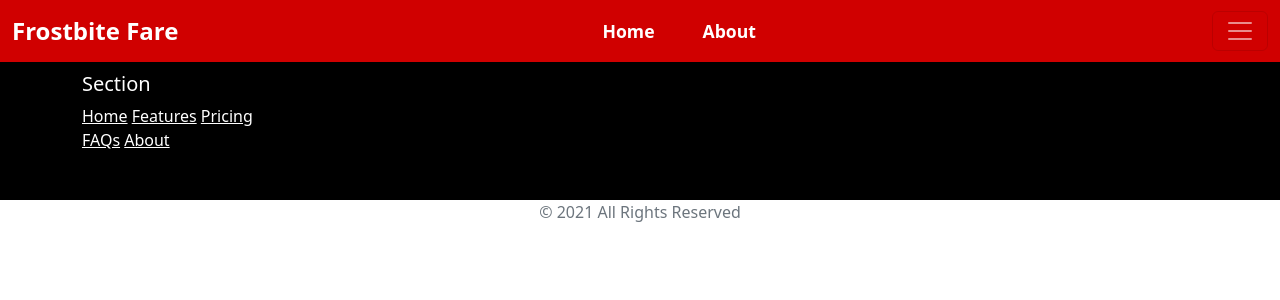
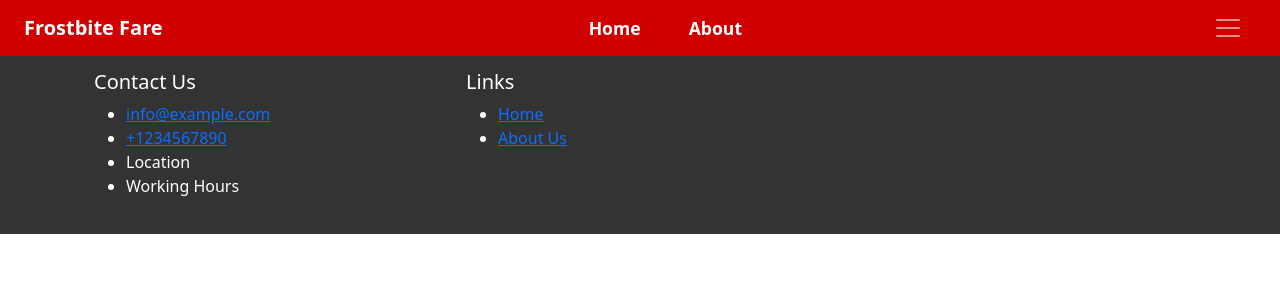
Before and after one commit to Amnecia/ProjectFinal_Kelompok1_EVGA, a Flask app: page / in a window 1280 px wide. Shown: the top 300 px of the page. Run offline with Flask 3, Linux system fonts and the light colour scheme; some libraries are stand-ins or nearby versions; some web fonts are replaced.

Commit message:
Fifth Changes

```diff
--- a/static/assets/mystyle.css
+++ b/static/assets/mystyle.css
@@ -80,11 +80,29 @@ body {
   background-color: black;
 }
 
-h5{
-
-}
-
 .nav-link-footer {
   background-color: transparent !important;
   color: white;
 }
+
+footer {
+  display: flex;
+  justify-content: space-around;
+  background-color: #333;
+  color: #fff;
+  padding: 20px;
+}
+
+.column {
+  width: 27%;
+}
+
+p {
+  font-size: 20px;
+  font-weight: bold;
+  margin-bottom: 10px;
+}
+
+footer{
+  margin-top: 50px;
+}
--- a/templates/footer.html
+++ b/templates/footer.html
@@ -4,30 +4,37 @@
     <meta charset="UTF-8">
     <meta name="viewport" content="width=device-width, initial-scale=1.0">
     <title>Document</title>
+    <link href="https://stackpath.bootstrapcdn.com/bootstrap/5.1.0/css/bootstrap.min.css" rel="stylesheet">
     <style>
-
-
+        /* Adjust position of container to the left */
+        .footer-container {
+            justify-content: flex-start !important; /* Align items to the start */
+        }
     </style>
 </head>
 <body>
-    <footer class="footer py-5 mt-4">
-        <div class="container">
-            <div class="row row-cols-5">
-                <div class="col">
-                    <h5 style="color:white;">Section</h5>
+  <footer>
+    <div class="container">
+      <div class="row">
+        <div class="col-md-4">
+          <h5>Contact Us</h5>
+          <ul>
+            <li><a href="mailto:info@example.com">info@example.com</a></li>
+            <li><a href="tel:+1234567890">+1234567890</a></li>
+            <li><div>Location</div></li>
+            <li><div>Working Hours</div></li>
+          </ul>
+        </div>
 
-                      <a href="#" class="nav-link-footer">Home</a></li>
-                      <a href="#" class="nav-link-footer">Features</a></li>
-                      <a href="#" class="nav-link-footer">Pricing</a></li>
-                      <a href="#" class="nav-link-footer">FAQs</a></li>
-                      <a href="#" class="nav-link-footer">About</a></li>
-                </div>
-            </div>
+        <div class="col-md-4">
+          <h5>Links</h5>
+          <ul>
+            <li><a href="https://www.example.com/about">Home</a></li>
+            <li><a href="https://www.example.com/terms">About Us</a></li>
+          </ul>
         </div>
-    </footer>
-    <p class="text-muted text-center">© 2021 All Rights Reserved</p>
-
-
-
+      </div>
+    </div>
+  </footer>
 </body>
 </html>
--- a/templates/header.html
+++ b/templates/header.html
@@ -14,6 +14,8 @@
     <link href="../static/assets/mystyle.css" rel="stylesheet">
     <link rel="stylesheet" href="https://cdnjs.cloudflare.com/ajax/libs/font-awesome/6.1.0/css/all.min.css" integrity="sha384-KyZXEAg3QhqLMpG8r+Knujsl7/1L_dstPt3HV5HzF6Gvk/e3s4Wz6iJgD/+ub2oU" crossorigin="anonymous" referrerpolicy="no-referrer" />
 
+
+    <script src="https://kit.fontawesome.com/0000000000.js" crossorigin="anonymous"></script>
 </head>
 
 <body>
```
